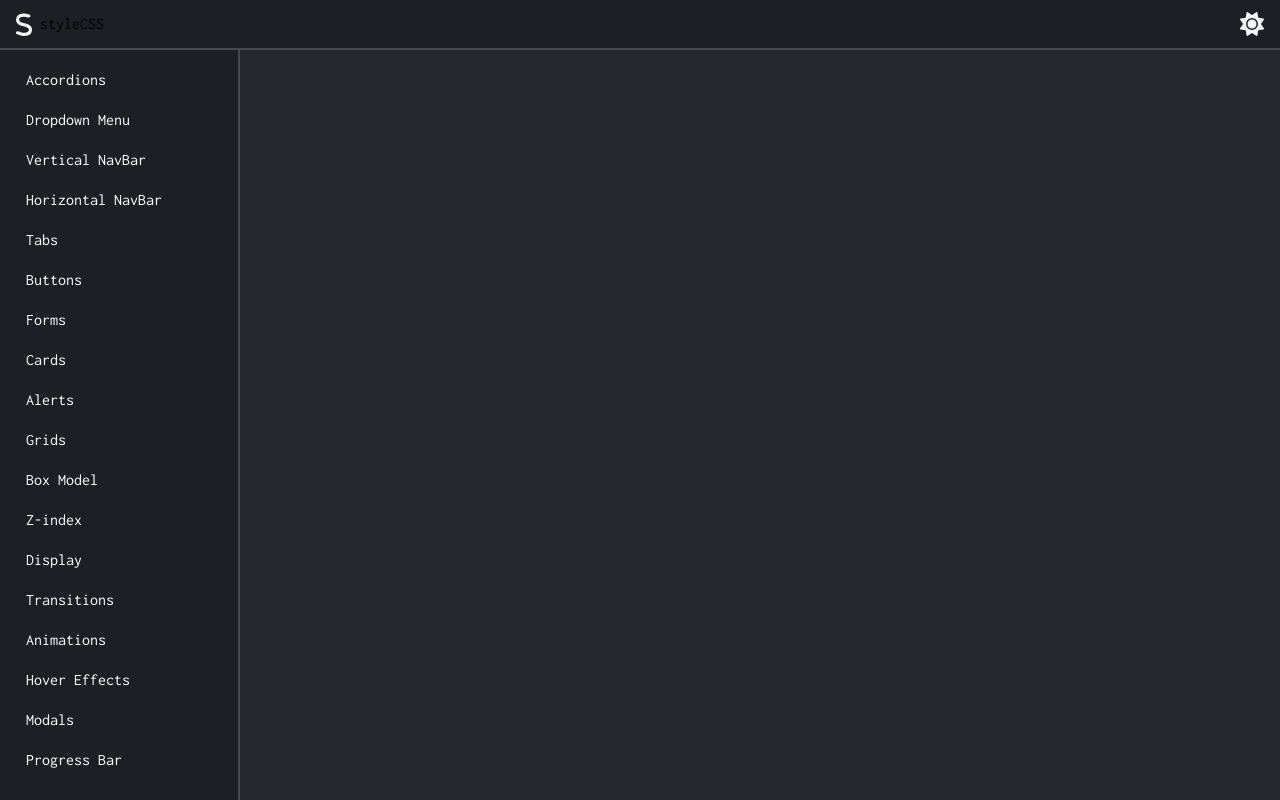
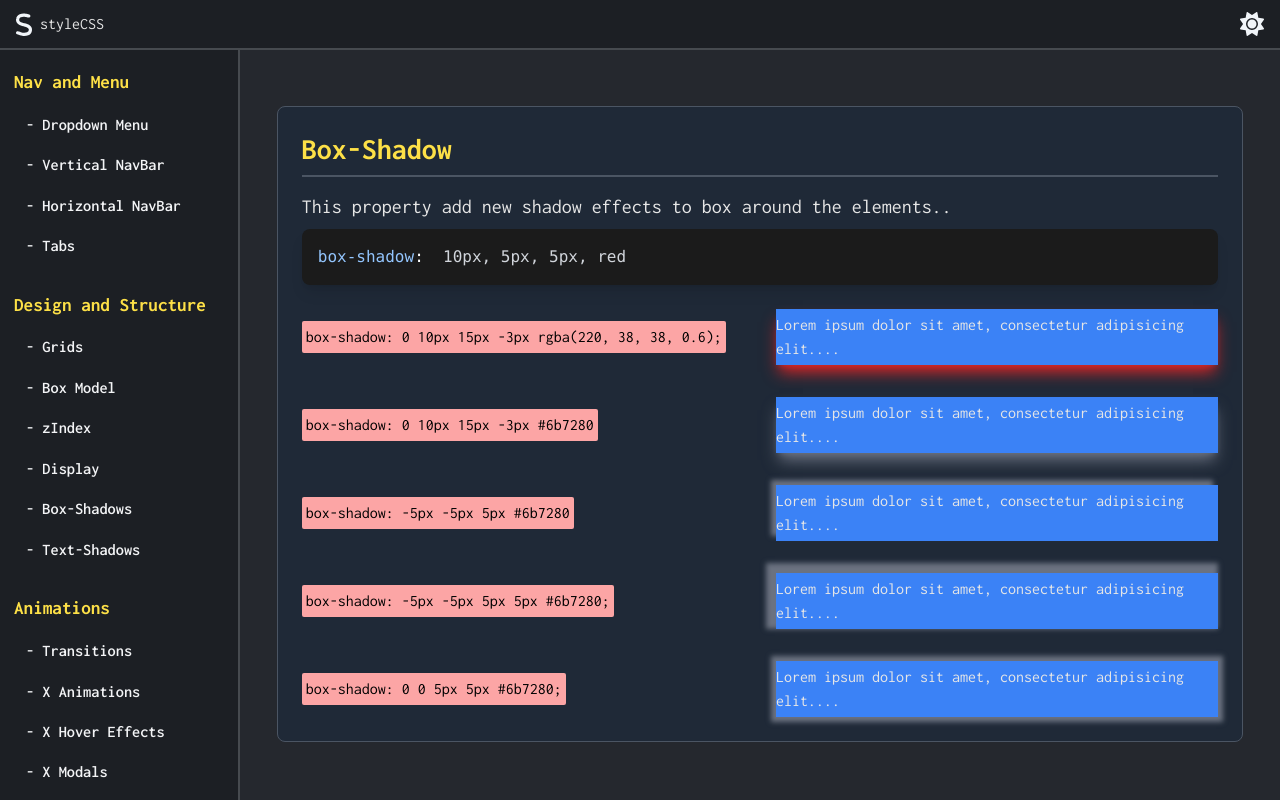
Before and after one commit to juancruzperalta/styleCSS, a React (Vite) app: page /box-shadows in a window 1280 px wide. Built offline with nearby package versions, Linux system fonts and the light colour scheme; a web font is replaced by a local one.

Commit message:
Textshadow and BoxShadows update...(add news components)

```diff
--- a/src/SideBar.jsx
+++ b/src/SideBar.jsx
@@ -1,88 +1,97 @@
 import { Link } from "react-router-dom";
 
-const links = [
+const categories = [
   {
-    name: "Accordions",
-    href: "/accordions",
+    title: "Nav and Menu",
+    items: [
+      { name: "Dropdown Menu", href: "/dropdown" },
+      { name: "Vertical NavBar", href: "/verticalNav" },
+      { name: "Horizontal NavBar", href: "/horizontalNav" },
+      { name: "Tabs", href: "/tabs" },
+    ],
   },
   {
-    name: "Dropdown Menu",
-    href: "/dropdown",
+    title: "Design and Structure",
+    items: [
+      { name: "Grids", href: "/grids" },
+      { name: "Box Model", href: "/box-model" },
+      { name: "zIndex", href: "/z-index" },
+      { name: "Display", href: "/display" },
+      { name: "Box-Shadows", href: "/box-shadows" },
+      { name: "Text-Shadows", href: "/text-shadows" },
+    ],
   },
   {
-    name: "Vertical NavBar",
-    href: "/verticalNav",
+    title: "Animations",
+    items: [
+      { name: "Transitions", href: "/transitions" },
+      { name: "X Animations", href: "/animations" },
+      { name: "X Hover Effects", href: "/hover-effects" },
+      { name: "X Modals", href: "/modals" },
+      { name: "Accordions", href: "/accordions" },
+      { name: "X Scroll Effects", href: "/scroll-effects" },
+    ],
   },
   {
-    name: "Horizontal NavBar",
-    href: "/horizontalNav",
-  },
-  {
-    name: "Tabs",
-    href: "/tabs",
-  },
-  {
-    name: "Buttons",
-    href: "/buttons",
-  },
-  {
-    name: "Forms",
-    href: "/forms",
-  },
-  {
-    name: "Cards",
-    href: "/cards",
-  },
-  {
-    name: "Alerts",
-    href: "/alerts",
-  },
-  {
-    name: "Grids",
-    href: "/grids",
-  },
-  {
-    name: "Box Model",
-    href: "/box-model",
-  },
-  {
-    name: "Z-index",
-    href: "/z-index",
-  },
-  {
-    name: "Display",
-    href: "/display",
-  },
-  {
-    name: "Transitions",
-    href: "/transitions",
-  },
-  {
-    name: "Animations",
-    href: "/animations",
-  },
-  {
-    name: "Hover Effects",
-    href: "/hover-effects",
-  },
-  {
-    name: "Modals",
-    href: "/modals",
-  },
-  {
-    name: "Progress Bar",
-    href: "/progress-bar",
+    title: "Components",
+    items: [
+      { name: "Buttons", href: "/buttons" },
+      { name: "Forms", href: "/forms" },
+      { name: "Cards", href: "/cards" },
+      { name: "Alerts", href: "/alerts" },
+      { name: "X Progress Bar", href: "/progress-bar" },
+      { name: "X Loaders", href: "/loaders" },
+    ],
   },
 ];
 function SideBar() {
+  const viewTheSideBar = () => {
+    const sideBarMenu = document.querySelector("#sideBarMenu");
+    const sidebarStyle = document.querySelector(".sidebar");
+
+    if (sideBarMenu.classList.contains("-translate-x-[115%]")) {
+      sideBarMenu.classList.remove("-translate-x-[115%]");
+      sidebarStyle.classList.add("sidebarStyle");
+    } else {
+      sideBarMenu.classList.add("-translate-x-[115%]");
+      sidebarStyle.classList.remove("sidebarStyle");
+    }
+  };
   return (
-    <div className="sidebar w-64 fixed bg-[var(--bg-sidebar)] h-screen border-r-2 border-slate-100 border-opacity-20 overflow-auto pb-4">
-      <ul>
-        {links.map((x, index) => (
-          <li key={index} className="px-4 py-2 hover:bg-gray-700 rounded">
-            <Link to={x.href} className="block text-white">
-              {x.name}
-            </Link>
+    <div className="sidebar fixed h-screen md:border-r-2 md:border-slate-100 md:border-opacity-20 overflow-auto pb-4  md:bg-[var(--bg-sidebar)] ">
+      <button
+        className=" md:hidden pointer w-10 h-10 fill-white"
+        onClick={viewTheSideBar}
+      >
+        <svg xmlns="http://www.w3.org/2000/svg" viewBox="0 0 512 512">
+          <path d="M0 96C0 78.3 14.3 64 32 64l384 0c17.7 0 32 14.3 32 32s-14.3 32-32 32L32 128C14.3 128 0 113.7 0 96zM64 256c0-17.7 14.3-32 32-32l384 0c17.7 0 32 14.3 32 32s-14.3 32-32 32L96 288c-17.7 0-32-14.3-32-32zM448 416c0 17.7-14.3 32-32 32L32 448c-17.7 0-32-14.3-32-32s14.3-32 32-32l384 0c17.7 0 32 14.3 32 32z" />
+        </svg>
+      </button>
+      <ul
+        className="md:translate-x-0 -translate-x-[115%] mb-10"
+        id="sideBarMenu"
+      >
+        {categories.map((category, index) => (
+          <li key={index} className="mb-4">
+            <h3 className="px-1 py-2 text-yellow-300 font-bold text-[1.2rem]">
+              {category.title}
+            </h3>
+            <ul>
+              {category.items.map((x, i) => (
+                <li
+                  key={i}
+                  className="px-4 py-2 hover:bg-gray-700 rounded"
+                  onClick={viewTheSideBar}
+                >
+                  <Link
+                    to={x.href}
+                    className="block text-gray-100 font-semibold text-[1.02rem]"
+                  >
+                    - {x.name}
+                  </Link>
+                </li>
+              ))}
+            </ul>
           </li>
         ))}
       </ul>
--- a/src/index.css
+++ b/src/index.css
@@ -19,8 +19,10 @@
 }
 html,
 body {
+  color: rgb(230, 230, 230);
   margin: 0;
   padding: 0;
+  font-size: 1.2rem;
 }
 .container {
   display: grid;
@@ -28,10 +30,11 @@ body {
   grid-template-rows: 40px 1fr;
   grid-template-areas:
     "header header"
-    "sidebar content";
+    "content content";
   min-width: 100vw;
   min-height: 100vh;
 }
+
 .header {
   grid-area: header;
   position: fixed;
@@ -54,7 +57,12 @@ body {
   grid-area: sidebar;
   position: fixed;
 }
-
+.sidebarStyle {
+  border-right-width: 2px;
+  border-color: #f1f5f933;
+  background-color: rgb(28, 31, 36);
+  width: 256px;
+}
 .content {
   grid-area: content;
   display: flex;
@@ -79,6 +87,9 @@ body {
   .container {
     grid-template-columns: 160px 1fr;
   }
+  body {
+    font-size: 1rem;
+  }
 }
 @media (min-width: 768px) {
   .sidebar {
@@ -94,6 +105,16 @@ body {
   }
   .container {
     grid-template-columns: 220px 1fr;
+  }
+  .container {
+    grid-template-areas:
+      "header header"
+      "sidebar content";
+  }
+  html,
+  body {
+    padding: 0;
+    font-size: 1rem;
   }
 }
 @media (min-width: 1280px) {
--- /dev/null
+++ b/src/pages/BoxShadows.jsx
@@ -0,0 +1,72 @@
+export const BoxShadows = () => {
+  return (
+    <section className="homeSection">
+      <div className="mb-8 border border-gray-600 rounded-lg p-6 bg-gray-800 w-full">
+        <h2 className="text-yellow-300 font-bold text-3xl mb-4 border-b-2 border-gray-600 pb-2 relative">
+          Box-Shadow
+        </h2>
+        <h4 className="text-xl">
+          This property add new shadow effects to box around the elements..
+        </h4>
+        <pre className="bg-[#1b1b1b] text-white p-4 rounded-lg shadow-lg mt-2">
+          <code>
+            <span className="text-blue-300">box-shadow</span>:
+            <span className="text-gray-300">&nbsp; 10px, 5px, 5px, red</span>
+          </code>
+        </pre>
+
+        <article className="mt-6 grid grid-cols-[1fr,1fr] items-center justify-center w-full h-full p-0 m-0 gap-8 text-[1rem]">
+          <div className="flex flex-col  gap-2">
+            <span className="bg-red-300 text-black rounded-sm p-1 w-max">
+              box-shadow: 0 10px 15px -3px rgba(220, 38, 38, 0.6);
+            </span>
+          </div>
+          <div className="bg-blue-500 flex items-center justify-center shadow-lg shadow-red-600 h-14">
+            Lorem ipsum dolor sit amet, consectetur adipisicing elit....
+          </div>
+          <div className="flex flex-col  gap-2">
+            <span className="bg-red-300 text-black rounded-sm p-1 w-max">
+              box-shadow: 0 10px 15px -3px #6b7280
+            </span>
+          </div>
+          <div className="bg-blue-500 flex items-center justify-center shadow-lg shadow-gray-500 h-14">
+            Lorem ipsum dolor sit amet, consectetur adipisicing elit....
+          </div>
+          <div className="flex flex-col  gap-2">
+            <span className="bg-red-300 text-black rounded-sm p-1 w-max">
+              box-shadow: -5px -5px 5px #6b7280
+            </span>
+          </div>
+          <div
+            className="bg-blue-500 flex items-center justify-center  h-14"
+            style={{ boxShadow: "-5px -5px 5px #6b7280" }}
+          >
+            Lorem ipsum dolor sit amet, consectetur adipisicing elit....
+          </div>
+          <div className="flex flex-col  gap-2">
+            <span className="bg-red-300 text-black rounded-sm p-1 w-max">
+              box-shadow: -5px -5px 5px 5px #6b7280;
+            </span>
+          </div>
+          <div
+            className="bg-blue-500 flex items-center justify-center  h-14"
+            style={{ boxShadow: "-5px -5px 5px 5px #6b7280" }}
+          >
+            Lorem ipsum dolor sit amet, consectetur adipisicing elit....
+          </div>
+          <div className="flex flex-col  gap-2">
+            <span className="bg-red-300 text-black rounded-sm p-1 w-max">
+              box-shadow: 0 0 5px 5px #6b7280;
+            </span>
+          </div>
+          <div
+            className="bg-blue-500 flex items-center justify-center  h-14"
+            style={{ boxShadow: "0 0 5px 5px #6b7280" }}
+          >
+            Lorem ipsum dolor sit amet, consectetur adipisicing elit....
+          </div>
+        </article>
+      </div>
+    </section>
+  );
+};
--- a/src/pages/Grids.jsx
+++ b/src/pages/Grids.jsx
@@ -82,7 +82,7 @@ export const Grids = () => {
         <article className="bg-[#dadada81] p-4 rounded-md mt-6 mb-4">
           <h2 className="text-yellow-300 font-bold text-xl mb-4">Example</h2>
           <div className="flex flex-col lg:flex-row lg:justify-center lg:items-center gap-4 ">
-            <pre className="bg-[#1b1b1b] text-white p-4 rounded-lg shadow-lg">
+            <pre className="bg-[#1b1b1b] text-white p-4 rounded-lg shadow-lg overflow-x-auto">
               <code>
                 <span className="text-yellow-300">.container</span> {"{"}
                 <br />
--- a/src/pages/Tabs.jsx
+++ b/src/pages/Tabs.jsx
@@ -55,7 +55,7 @@ export const Tabs = () => {
           already to copy in the footer.
         </h4>
         <article className="flex items-center justify-between w-full h-full p-0 m-0  ">
-          <div className="flex w-full mt-4 gap-8">
+          <div className="flex flex-col md:flex-row w-full mt-4 gap-8">
             <div className="flex flex-col justify-center h-full w-full">
               <h3 className="text-yellow-300 font-bold text-xl">Example 1</h3>
               <table className="border-2 w-full mt-4  bg-gray-900 p-2">
--- /dev/null
+++ b/src/pages/TextShadow.jsx
@@ -0,0 +1,82 @@
+export const TextShadow = () => {
+  return (
+    <section className="homeSection">
+      <div className="mb-8 border border-gray-600 rounded-lg p-6 bg-gray-800 w-full">
+        <h2 className="text-yellow-300 font-bold text-3xl mb-4 border-b-2 border-gray-600 pb-2 relative">
+          Text-Shadow
+        </h2>
+        <h4 className="text-xl">
+          The CSS text-shadow property applies shadow to text...
+        </h4>
+        <pre className="bg-[#1b1b1b] text-white p-4 rounded-lg shadow-lg mt-2">
+          <code>
+            <span className="text-blue-300">text-shadow</span>:
+            <span className="text-gray-300">&nbsp; 5px 5px red;</span>
+          </code>
+        </pre>
+
+        <article className="mt-6 grid grid-cols-[1fr,1fr] items-center justify-center w-full h-full p-0 m-0 gap-8 text-[1rem]">
+          <div className="flex flex-col  gap-2">
+            <span className="bg-red-300 text-black rounded-sm p-1 w-max">
+              text-shadow: 2px 2px 4px red;
+            </span>
+          </div>
+          <h2 className="text-2xl" style={{ textShadow: "2px 2px 4px red" }}>
+            Hello my friend!
+          </h2>
+          <div className="flex flex-col  gap-2">
+            <span className="bg-red-300 text-black rounded-sm p-1 w-max">
+              text-shadow: 6px 4px 4px green;
+            </span>
+          </div>
+          <h2 className="text-2xl" style={{ textShadow: "6px 4px 4px green" }}>
+            Hello my friend!
+          </h2>
+          <div className="flex flex-col  gap-2">
+            <span className="bg-red-300 text-black rounded-sm p-1 w-max">
+              text-shadow: 0px 0px 4px green, 0px 0px 4px green;
+            </span>
+          </div>
+          <h2
+            className="text-2xl"
+            style={{
+              textShadow: "0px 0px 4px green, 0px 0px 4px green",
+            }}
+          >
+            Hello my friend!
+          </h2>
+          <div className="flex flex-col  gap-2">
+            <span className="bg-red-300 text-black  rounded-sm p-1 w-max">
+              text-shadow: 5px 5px #1e40af;
+            </span>
+          </div>
+          <p
+            style={{
+              textShadow: "5px 5px #1e40af",
+            }}
+          >
+            Lorem ipsum dolor sit amet, consectetur adipisicing elit. Quaerat
+            dolorum sed eius fugiat nemo cumque minima dignissimos rerum
+            distinctio minus quia commodi dolores amet vitae, iure ad aliquam!
+            Magnam, doloremque!
+          </p>
+          <div className="flex flex-col  gap-2">
+            <span className="bg-red-300 text-black rounded-sm p-1 w-max">
+              text-shadow: 1px 1px 2px red;
+            </span>
+          </div>
+          <p
+            style={{
+              textShadow: "1px 1px 2px red",
+            }}
+          >
+            Lorem ipsum dolor sit amet, consectetur adipisicing elit. Quaerat
+            dolorum sed eius fugiat nemo cumque minima dignissimos rerum
+            distinctio minus quia commodi dolores amet vitae, iure ad aliquam!
+            Magnam, doloremque!
+          </p>
+        </article>
+      </div>
+    </section>
+  );
+};
--- a/src/pages/helpers/CopyTheText.jsx
+++ b/src/pages/helpers/CopyTheText.jsx
@@ -11,8 +11,8 @@ export const CopyTheText = ({ codeText }) => {
     }, 1000);
   };
   return (
-    <div className="w-[100%]] h-full relative flex flex-col mt-4">
-      <pre className="bg-gray-900 text-white p-4 rounded w-full overflow-x-auto whitespace-pre mt-4 mb-4">
+    <div className="w-[100%] h-full relative flex flex-col mt-4 overflow-x-auto">
+      <pre className="bg-gray-900 text-white p-4 rounded w-full overflow-x-auto whitespace-pre mt-4 mb-4 ">
         <code>{codeText}</code>
       </pre>
       <button
--- a/src/routesConfig.jsx
+++ b/src/routesConfig.jsx
@@ -13,6 +13,8 @@ import { BoxModel } from "./pages/BoxModel.jsx";
 import { Zindex } from "./pages/Zindex.jsx";
 import { Display } from "./pages/Display.jsx";
 import { Transitions } from "./pages/Transitions.jsx";
+import { BoxShadows } from "./pages/BoxShadows.jsx";
+import { TextShadow } from "./pages/TextShadow.jsx";
 
 const routes = [
   { path: "/", element: <Home /> },
@@ -30,6 +32,8 @@ const routes = [
   { path: "/z-index", element: <Zindex /> },
   { path: "/display", element: <Display /> },
   { path: "/transitions", element: <Transitions /> },
+  { path: "/box-shadows", element: <BoxShadows /> },
+  { path: "/text-shadows", element: <TextShadow /> },
 ];
 
 export default routes;
```
Also changed, not shown: src/pages/Display.jsx (+16 -17 lines), src/pages/Transitions.jsx (+17 -18 lines).
